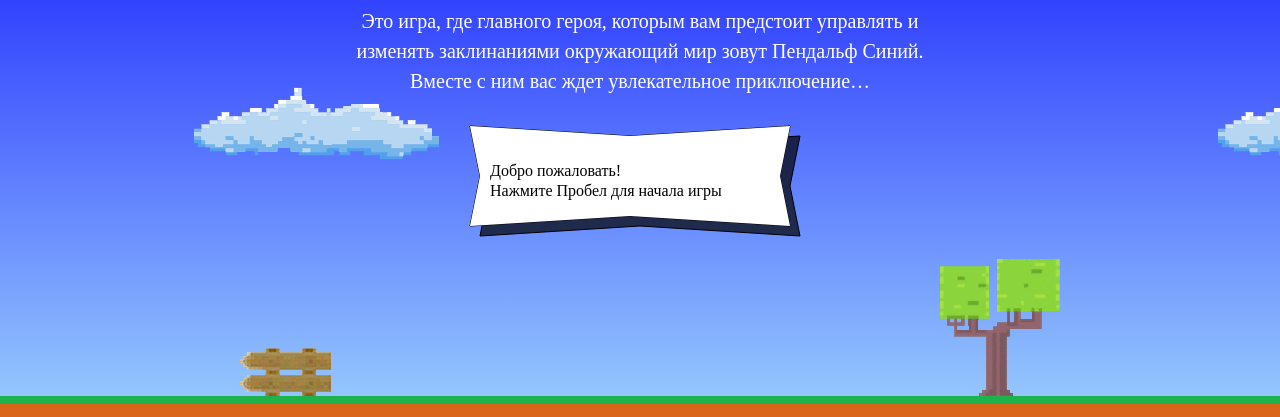
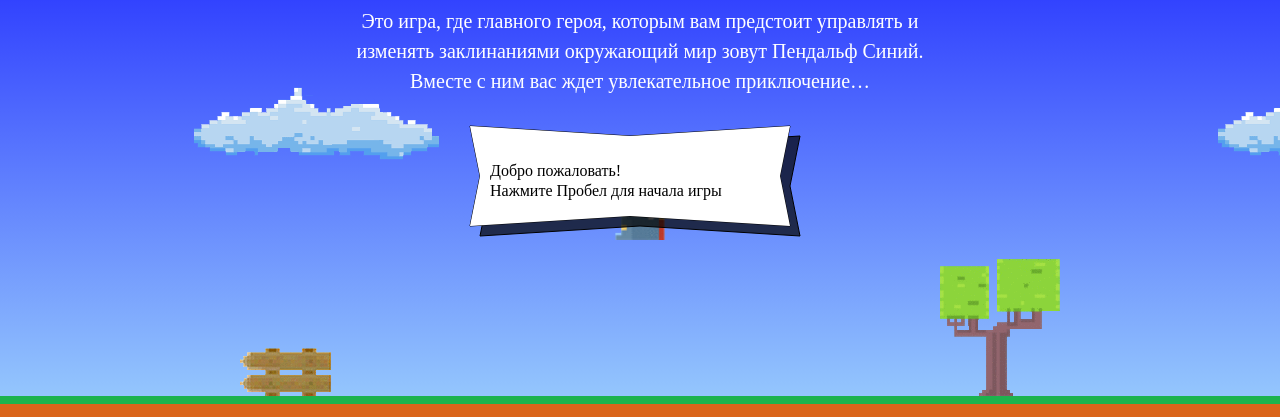
Before and after one commit to Andkov440/329043-code-and-magick, a website: page index.html in a window 1280 px wide. Shown: the part 203-620 px from the top of the page. Drawn offline with Linux system fonts and the light colour scheme; a web font is replaced by a local one.

Commit message:
Исправил функции getWizardX и getWizardY

```diff
--- a/index.html
+++ b/index.html
@@ -195,11 +195,11 @@
   }
 
   var getWizardX = function(width) {
-    return width / 2;
+    return (width - wizardWidth) / 2;
   }
 
   var getWizardY = function(height) {
-    return height / (2 / 3);
+    return height / 2 / 3;
   }
 </script>
 <script src="js/game.js"></script>
```
Also changed, not shown: 1 other file.
